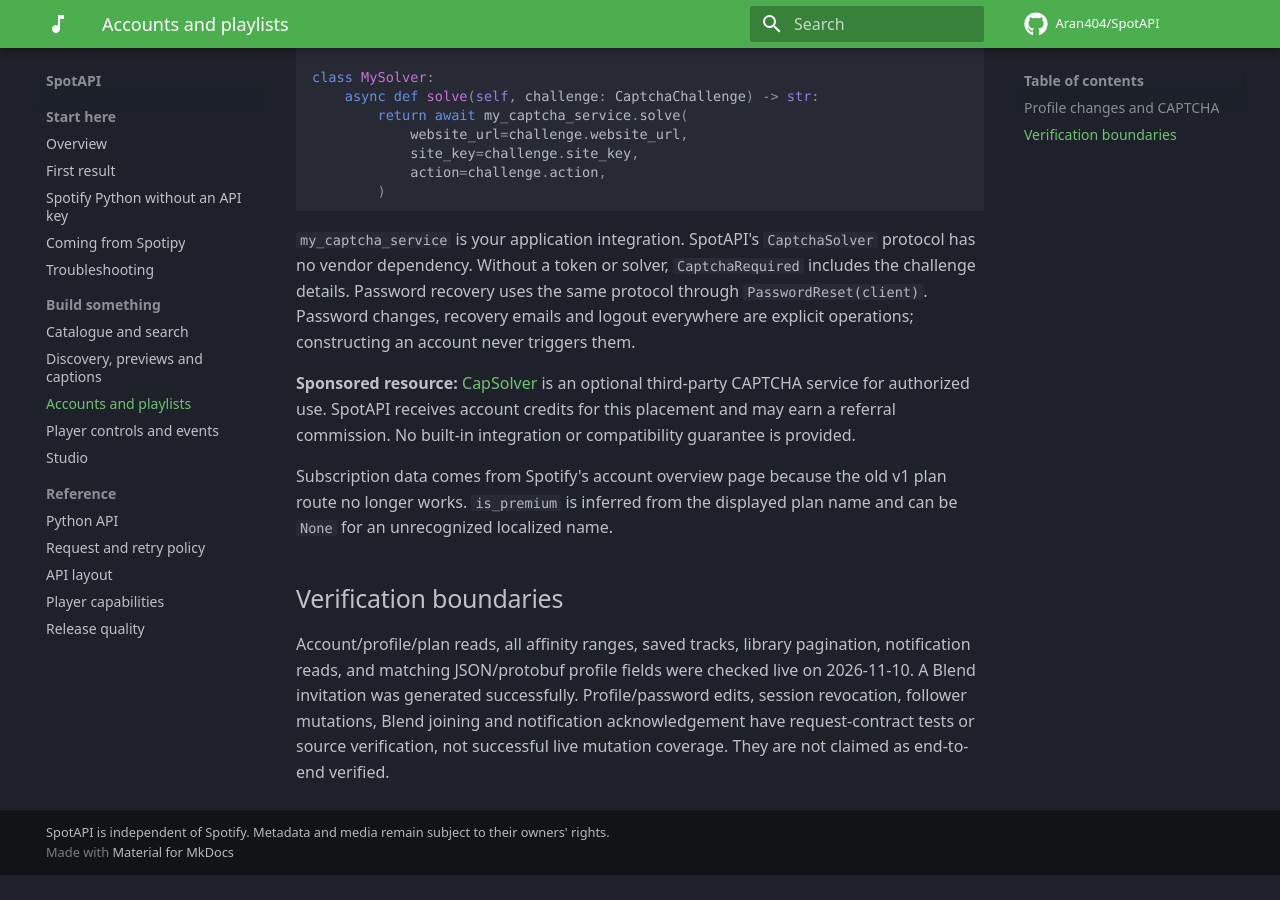
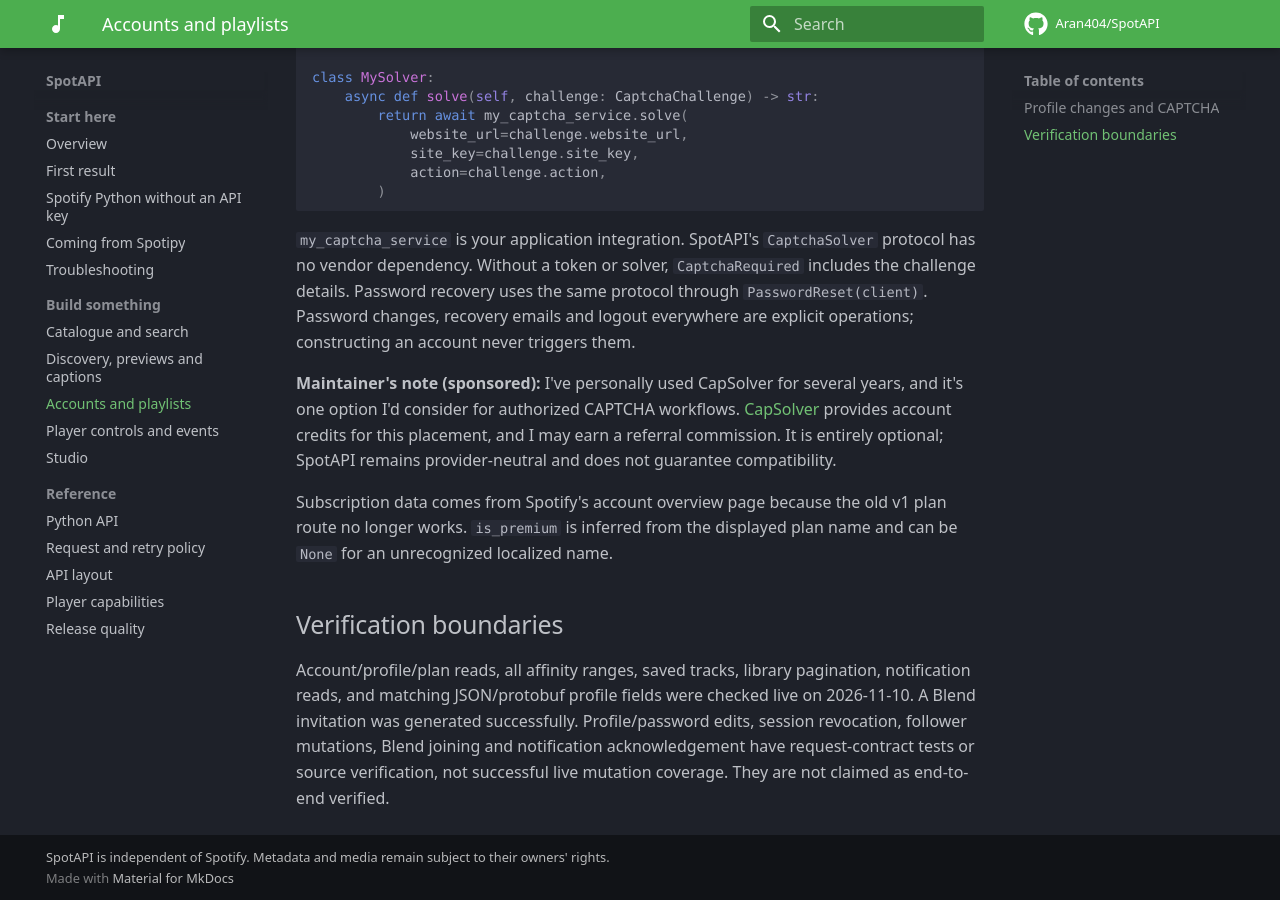
Before and after one commit to Aran404/SpotAPI, an MkDocs documentation site: the page built from docs/account.md, in a window 1280 px wide and 900 px high, scrolled down 2498 px. Built offline with MkDocs 1.6.1 and Material for MkDocs 9.7.7, drawn with Linux system fonts in a browser that asks for light colours; comment, search, counter and statistics services are not loaded; before the commit the page ends 3373 px from its top, so only the background shows below that.

Commit message:
Clarify maintainer experience and sponsorship disclosure

```diff
--- a/docs/account.md
+++ b/docs/account.md
@@ -107,7 +107,7 @@ are explicit operations; constructing an account never triggers them.
 
 <!-- CapSolver: 30-day trial from publication; remove unless renewed. -->
 
-**Sponsored resource:** [CapSolver](https://dashboard.capsolver.com/passport/register?inviteCode=2aMq4nxxiQJX) is an optional third-party CAPTCHA service for authorized use. SpotAPI receives account credits for this placement and may earn a referral commission. No built-in integration or compatibility guarantee is provided.
+**Maintainer's note (sponsored):** I've personally used CapSolver for several years, and it's one option I'd consider for authorized CAPTCHA workflows. [CapSolver](https://dashboard.capsolver.com/passport/register?inviteCode=2aMq4nxxiQJX){ rel="sponsored nofollow" } provides account credits for this placement, and I may earn a referral commission. It is entirely optional; SpotAPI remains provider-neutral and does not guarantee compatibility.
 
 Subscription data comes from Spotify's account overview page because the old v1
 plan route no longer works. `is_premium` is inferred from the displayed plan name
```
